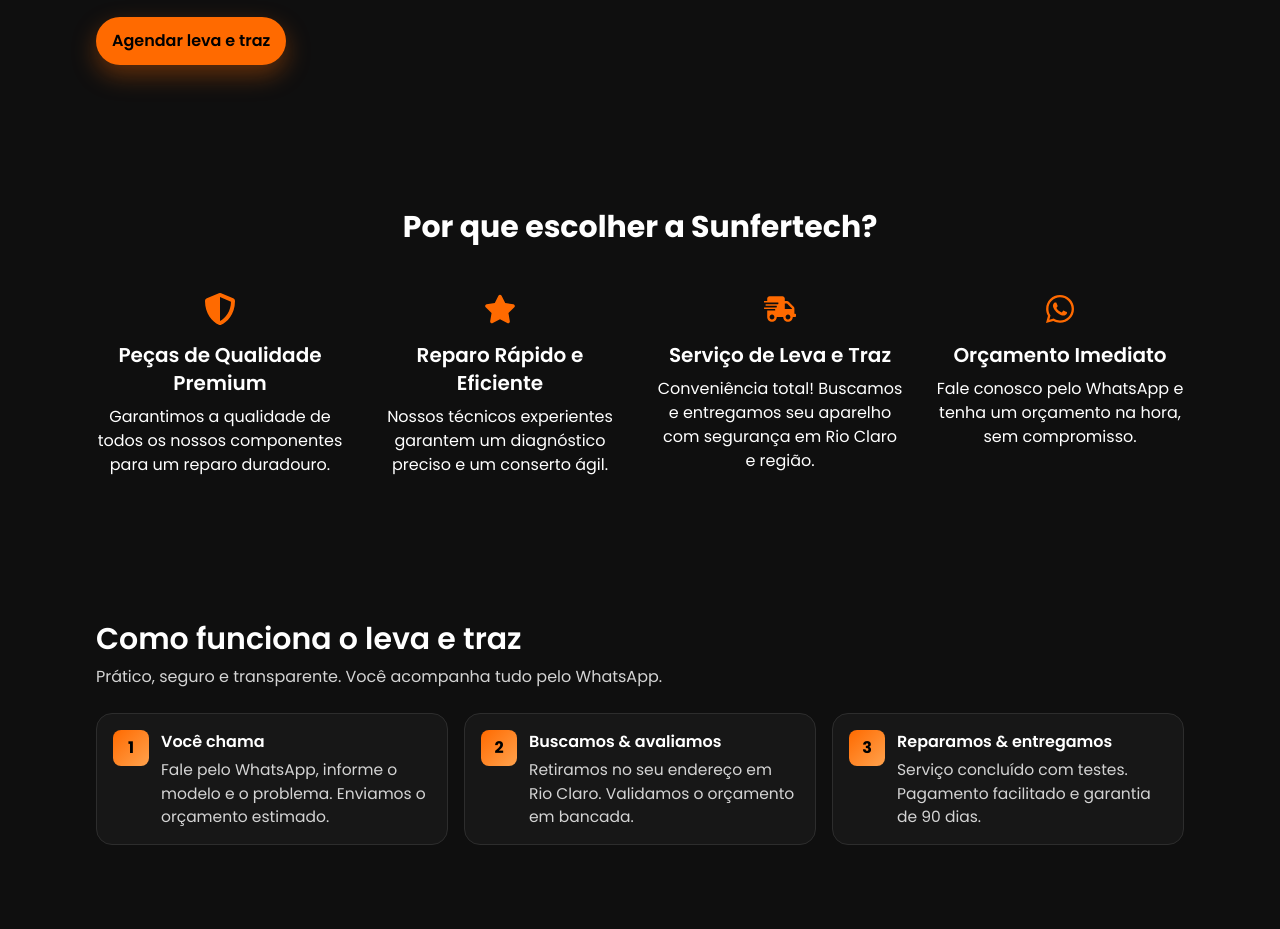
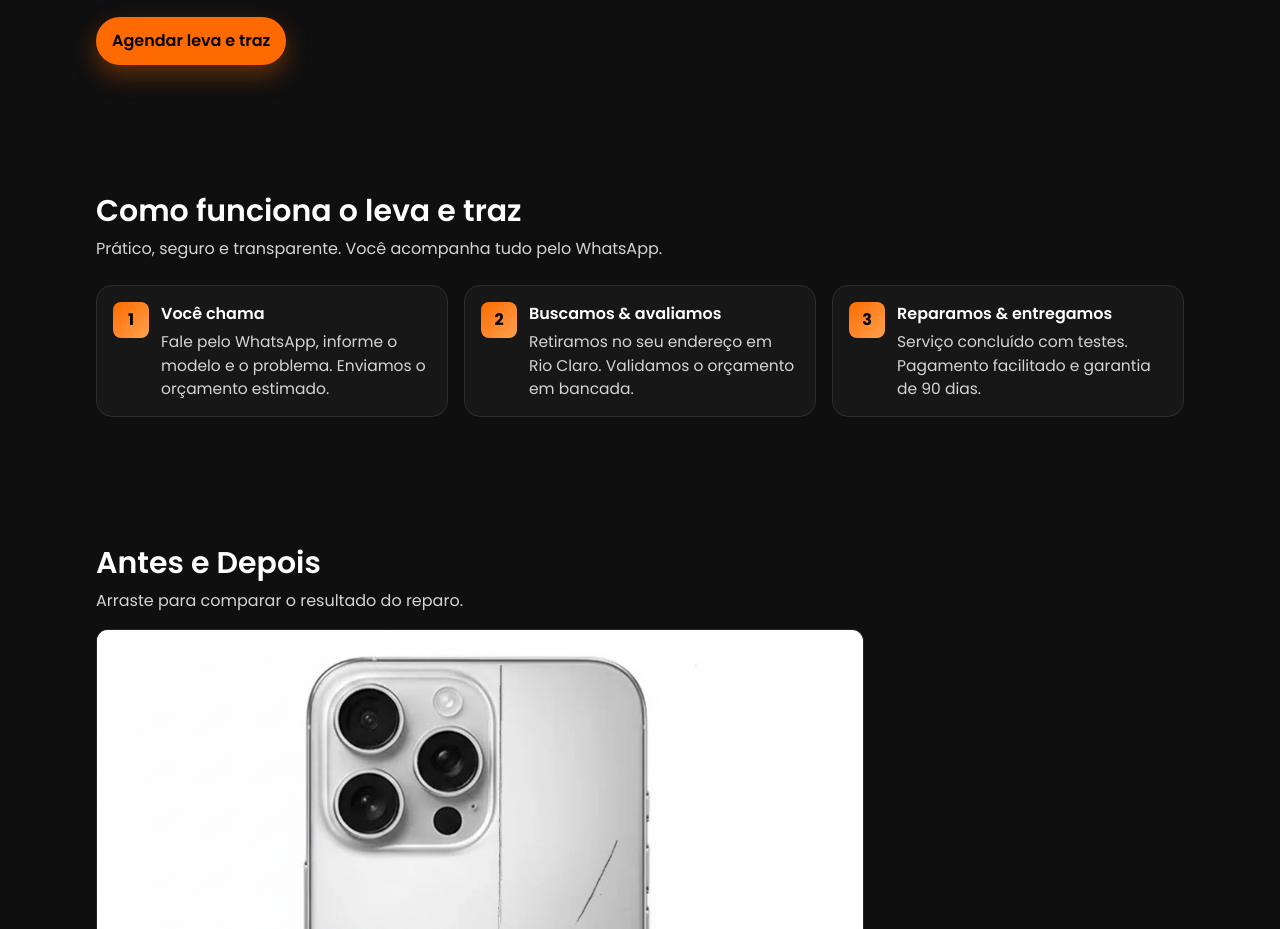
Before and after one commit to fer2618/sunfertech-site, a Next.js app: page / in a window 1280 px wide. Shown: the part 1200-2129 px from the top of the page. Built offline with nearby package versions, Linux system fonts and the light colour scheme.

Commit message:
ajustes de recursos e paginas

```diff
--- a/app/page.tsx
+++ b/app/page.tsx
@@ -1,5 +1,4 @@
 import Hero from '../components/Hero'
-import WhyUs from '../components/WhyUs'
 import ServicesGrid from '../components/ServicesGrid'
 import Steps from '../components/Steps'
 import Testimonials from '../components/Testimonials'
@@ -18,7 +17,6 @@
 <JsonLd />
 <Hero />
 <ServicesGrid />
-<WhyUs />
 <Steps />
 <BeforeAfterSlider />
 <Testimonials />
--- a/components/WhyUs.tsx
+++ /dev/null
@@ -1,43 +0,0 @@
-import { FaShieldAlt, FaStar, FaShippingFast, FaWhatsapp } from 'react-icons/fa';
-
-
-export default function WhyUs() {
-  const features = [
-    {
-      icon: <FaShieldAlt className="text-orange w-8 h-8" />,
-      title: 'Peças de Qualidade Premium',
-      description: 'Garantimos a qualidade de todos os nossos componentes para um reparo duradouro.'
-    },
-    {
-      icon: <FaStar className="text-orange w-8 h-8" />,
-      title: 'Reparo Rápido e Eficiente',
-      description: 'Nossos técnicos experientes garantem um diagnóstico preciso e um conserto ágil.'
-    },
-    {
-      icon: <FaShippingFast className="text-orange w-8 h-8" />,
-      title: 'Serviço de Leva e Traz',
-      description: 'Conveniência total! Buscamos e entregamos seu aparelho com segurança em Rio Claro e região.'
-    },
-    {
-      icon: <FaWhatsapp className="text-orange w-8 h-8" />,
-      title: 'Orçamento Imediato',
-      description: 'Fale conosco pelo WhatsApp e tenha um orçamento na hora, sem compromisso.'
-    },
-  ];
-
-
-  return (
-    <section className="container py-20">
-      <h2 className="text-3xl font-bold text-center mb-12">Por que escolher a Sunfertech?</h2>
-      <div className="grid md:grid-cols-2 lg:grid-cols-4 gap-8">
-        {features.map((feature, index) => (
-          <div key={index} className="flex flex-col items-center text-center">
-            <div className="mb-4">{feature.icon}</div>
-            <h3 className="text-xl font-semibold mb-2">{feature.title}</h3>
-            <p className="text-muted">{feature.description}</p>
-          </div>
-        ))}
-      </div>
-    </section>
-  );
-}
--- a/package.json
+++ b/package.json
@@ -14,7 +14,8 @@
     "next": "^14.2.5",
     "next-themes": "^0.3.0",
     "react": "^18.3.1",
-    "react-dom": "^18.3.1"
+    "react-dom": "^18.3.1",
+    "react-icons": "^5.5.0"
   },
   "devDependencies": {
     "@types/node": "^20.14.9",
```
Also changed, not shown: 1 other file (tests, documents, lock files or other folders).
